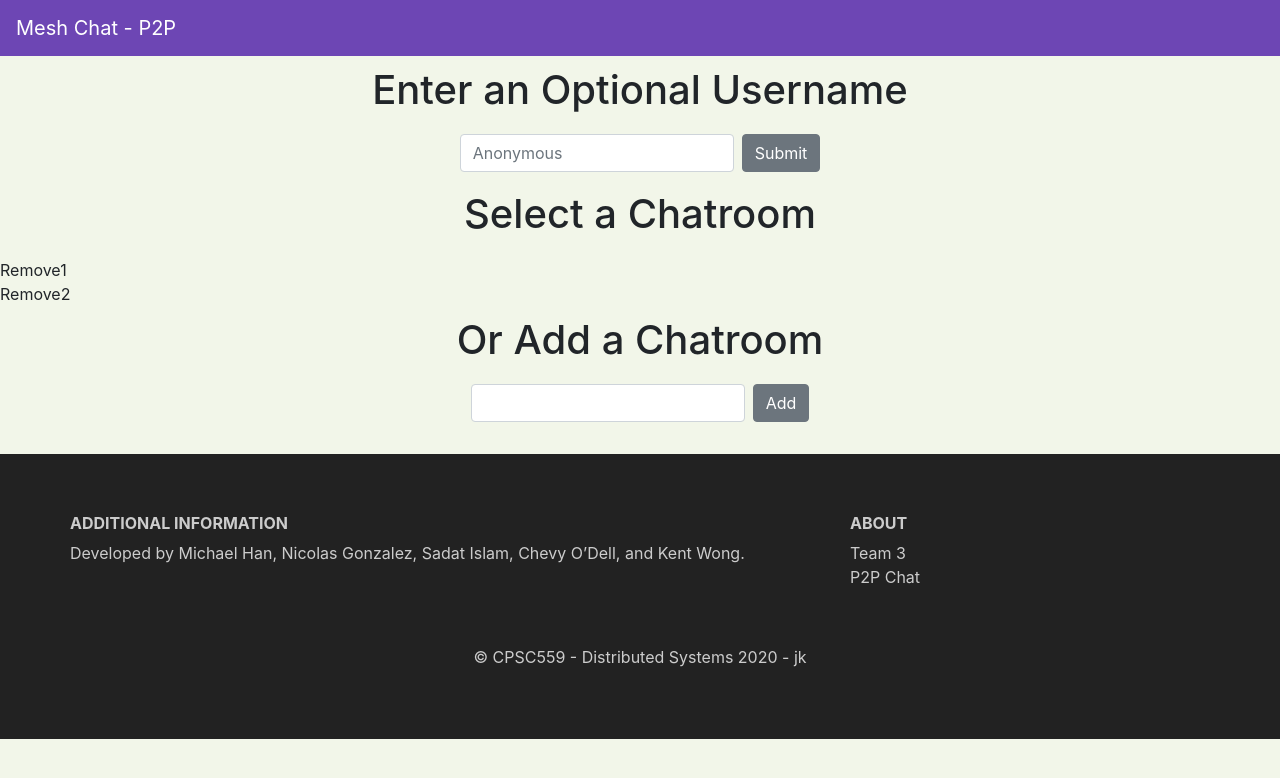
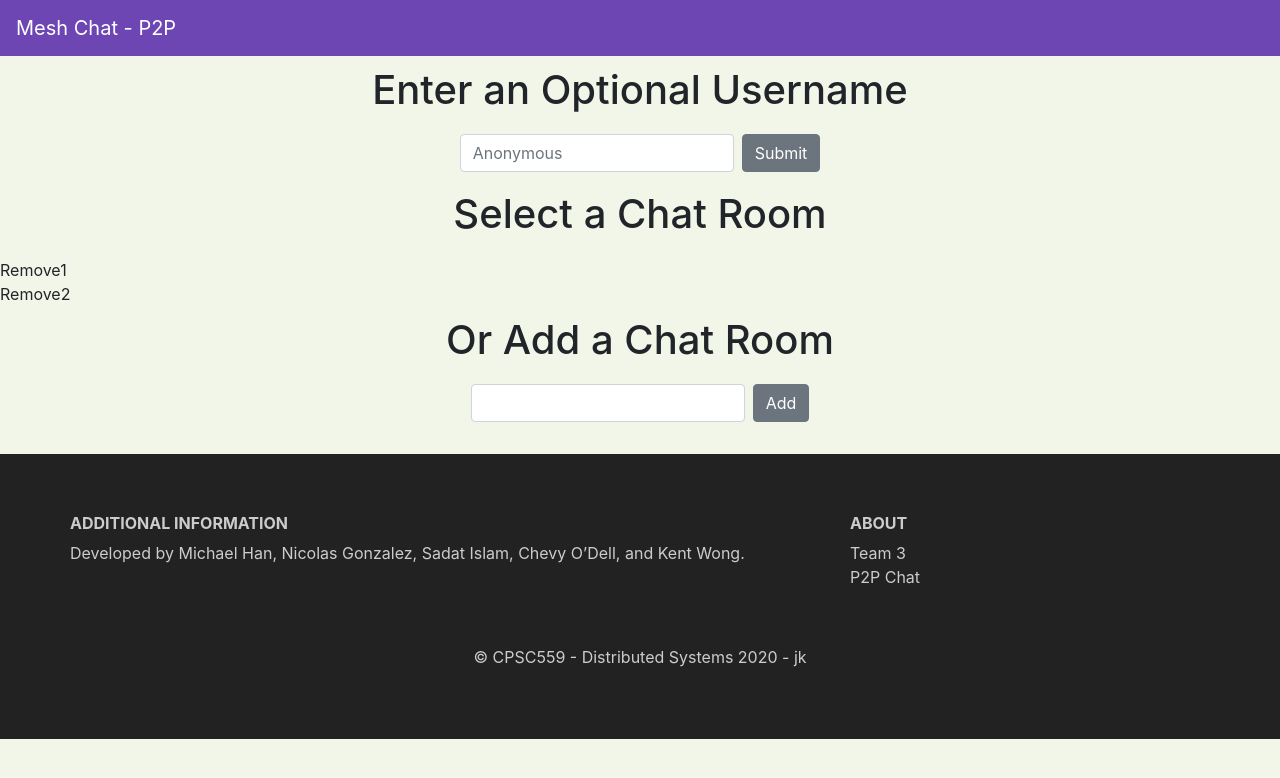
Before and after one commit to gonzaleznicolas/P2P_Chat_Node, a website: page index.html in a window 1280 px wide. Drawn offline with nearby package versions, Linux system fonts and the light colour scheme; no server answers.

Commit message:
Split chatroom up into two words

```diff
--- a/index.html
+++ b/index.html
@@ -31,12 +31,12 @@ CPSC 559 Winter 2020 - index.html -->
           <button id="submitUsernameButton" type="button" class="btn btn-secondary mb-2">Submit</button>
         </form>
       </div>
-      <h1> Select a Chatroom </h1>
+      <h1> Select a Chat Room </h1>
       <div id="existingRooms">
         <div>Remove1</div>
         <div>Remove2</div>
       </div>
-      <h1> Or Add a Chatroom </h1>
+      <h1> Or Add a Chat Room </h1>
       <div class="row justify-content-center">
         <form class="form-inline">
           <input id="newChatroomName" type="text" class="form-control mb-2 mr-sm-2" placeholder="">
```
